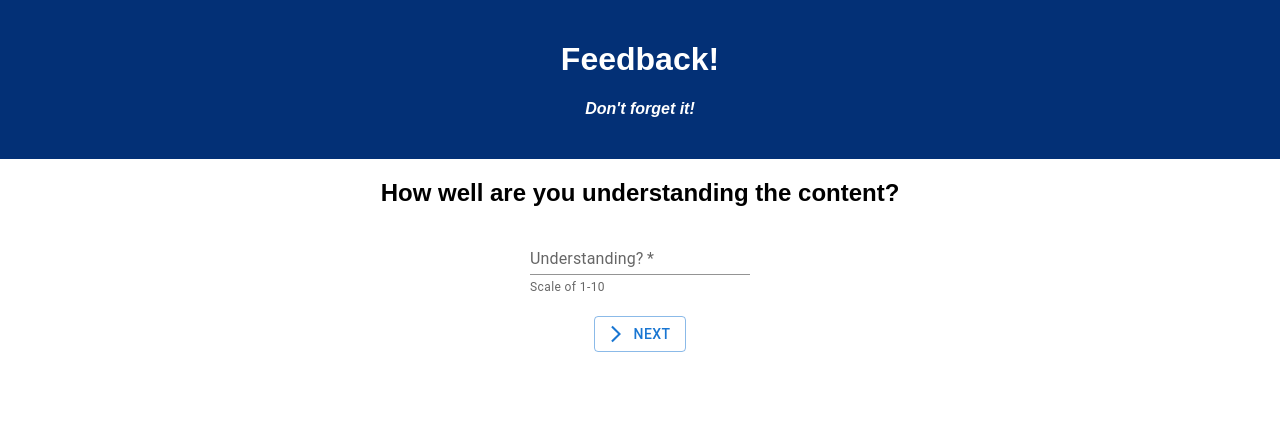
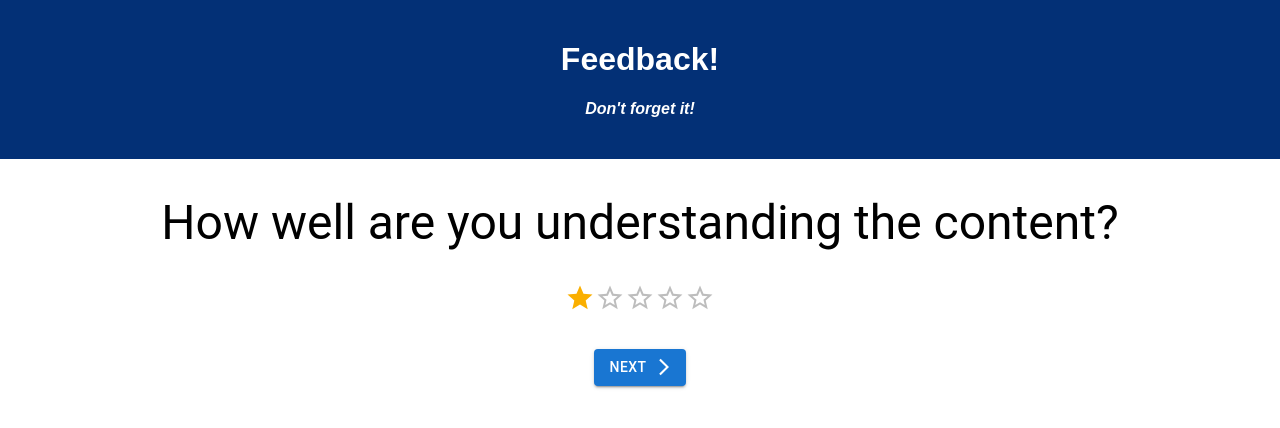
Before and after one commit to Thirteenhelens/Feedback_Loop, a React (Create React App) app: page /#/understanding in a window 1280 px wide. Shown: the top 428 px of the page. Built offline with nearby package versions, Linux system fonts and the light colour scheme; no server answers.

Commit message:
Added MUI Rating to UnderstandingFOrm

```diff
--- a/src/components/FeelingForm/FeelingForm.jsx
+++ b/src/components/FeelingForm/FeelingForm.jsx
@@ -2,7 +2,7 @@ import React from "react";
 import { useHistory } from "react-router";
 import { useDispatch } from "react-redux";
 import { Grid, Button, Rating, Typography } from "@mui/material";
-import ArrowForwardIosTwoToneIcon from "@mui/icons-material/ArrowForwardIosTwoTone";
+import ArrowForwardIosIcon from "@mui/icons-material/ArrowForwardIos";
 //Importing everything needed.
 
 //Component function to make component display on DOM with all of it's functionality.
@@ -52,7 +52,7 @@ function FeelingForm() {
         <Button
           variant="contained"
           onClick={handleSubmit}
-            endIcon={<ArrowForwardIosTwoToneIcon />}
+          endIcon={<ArrowForwardIosIcon />}
         >
           Next
         </Button>
--- a/src/components/UnderstandingForm/UnderstandingForm.jsx
+++ b/src/components/UnderstandingForm/UnderstandingForm.jsx
@@ -1,15 +1,14 @@
-import { useState } from "react";
-import Button from "@mui/material/Button";
+import React from "react";
 import { useHistory } from "react-router";
 import { useDispatch } from "react-redux";
-import TextField from "@mui/material/TextField";
-import ArrowForwardIosTwoToneIcon from "@mui/icons-material/ArrowForwardIosTwoTone";
+import { Grid, Button, Rating, Typography } from "@mui/material";
+import ArrowForwardIosIcon from "@mui/icons-material/ArrowForwardIos";
 // Importing everything needed.
 
 function UnderstandingForm() {
   const history = useHistory();
   const dispatch = useDispatch();
-  const [understanding, setUnderstanding] = useState("");
+  const [understanding, setUnderstanding] = React.useState(1);
 
   const handleSubmit = (e) => {
     e.preventDefault();
@@ -21,36 +20,37 @@ function UnderstandingForm() {
     });
 
     history.push("/support");
-    setUnderstanding("");
+    setUnderstanding(0);
   };
 
   return (
-    <div>
-      <div>
-        <h2>How well are you understanding the content?</h2>
-      </div>
-      <form onSubmit={handleSubmit}>
-        <TextField
-          required
-          type="number"
+    <Grid container>
+      <Grid item xs={12} sx={{ p: 2 }}>
+        <Typography variant="h3">
+          How well are you understanding the content?
+        </Typography>
+      </Grid>
+      <Grid item xs={12} sx={{ p: 2 }}>
+        <Rating
+          size="large"
           value={understanding}
-          label="Understanding?"
-          variant="standard"
-          id="standard-basic"
-          helperText="Scale of 1-10"
-          onChange={(e) => setUnderstanding(e.target.value)}
+          name="simple-controlled"
+          onChange={(event, newValue) => {
+            setUnderstanding(newValue);
+            console.log(newValue);
+          }}
         />
-        <br />
-        <br />
+      </Grid>
+      <Grid item xs={12} sx={{ p: 2 }}>
         <Button
-          type="submit"
-          variant="outlined"
-          startIcon={<ArrowForwardIosTwoToneIcon />}
+          variant="contained"
+          onClick={handleSubmit}
+          endIcon={<ArrowForwardIosIcon />}
         >
           Next
         </Button>
-      </form>
-    </div>
+      </Grid>
+    </Grid>
   );
 }
 
```
Lines whose indentation alone changed are shown as unchanged.
